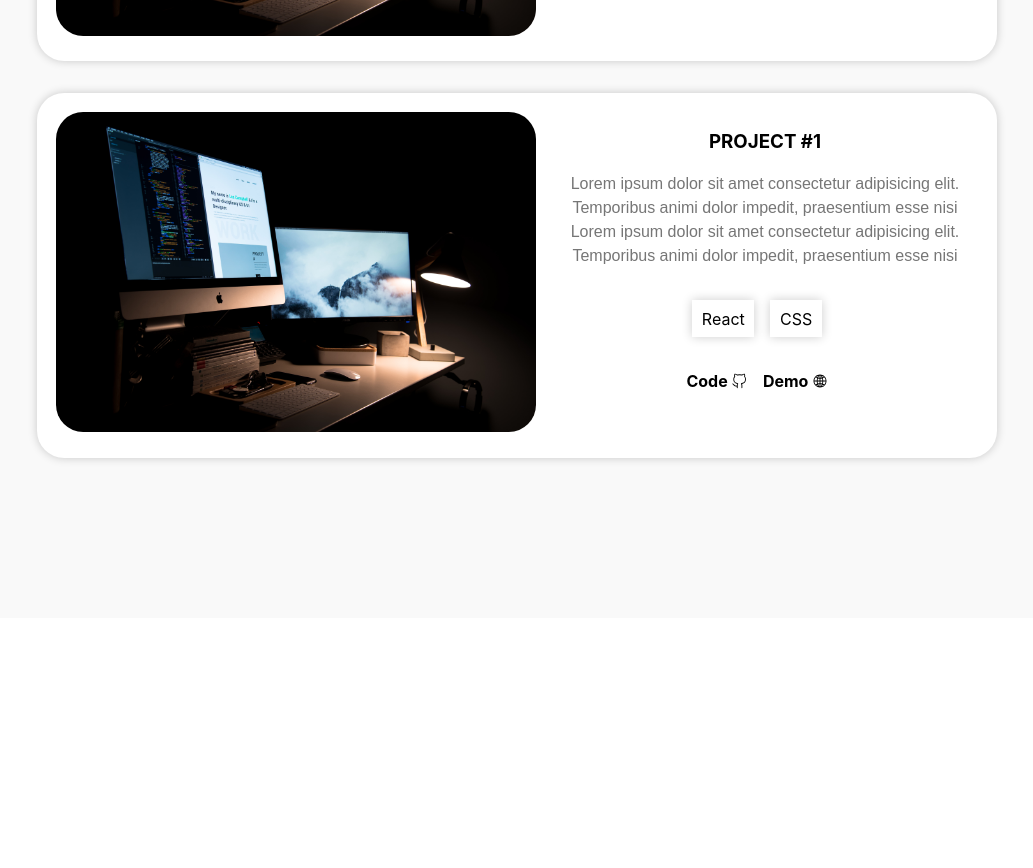
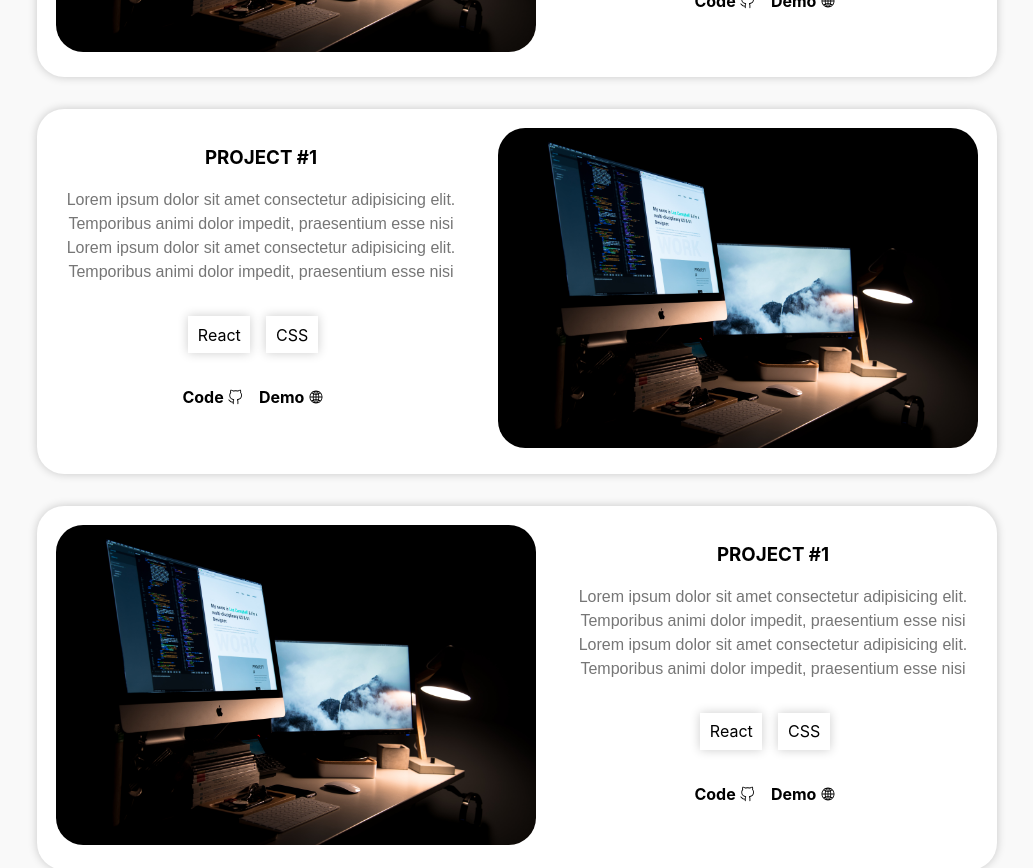
Before and after one commit to chantaseng/portfolioo, a React (Vite) app in the folder portfolio/: page / in a window 1280 px wide. Shown: the part 2020-2888 px from the top of the page, without its empty margins (123-1156 px from the left). Before the commit the page ends 2638 px from the top, so only its background shows below. Built offline with nearby package versions, Linux system fonts and the light colour scheme.

Commit message:
implementing the logic of flex-direction: row-reserve on every 2 projects cards

```diff
--- a/portfolio/src/App.jsx
+++ b/portfolio/src/App.jsx
@@ -20,7 +20,7 @@ function App() {
         <About1 />
         {/* <Projects /> */}
         <Projects1 />
-        {/* <Contact /> */}
+        <Contact />
       </Router>
     </>
   );
--- a/portfolio/src/components/Card.jsx
+++ b/portfolio/src/components/Card.jsx
@@ -3,11 +3,14 @@ import about from '../img/about.jpg';
 import { VscGithubAlt } from 'react-icons/vsc';
 import { IoIosGlobe } from 'react-icons/io';
 
-function Card() {
+function Card({ reverse }) {
+  const flexDirection = reverse
+    ? `${styles.card} ${styles.reverse}`
+    : styles.card;
+
   return (
     <>
-      <div className={styles.container}>
-        <div className={styles.card}>
+      <div className={flexDirection}>
         <div className={styles.imageContainer}>
           <img className={styles.image} src={about} alt="dog" />
         </div>
@@ -15,10 +18,10 @@ function Card() {
         <div className={styles.textContainer}>
           <h3 className={styles.title}>Project #1</h3>
           <p className={styles.text}>
-              Lorem ipsum dolor sit amet consectetur adipisicing elit.
-              Temporibus animi dolor impedit, praesentium esse nisi Lorem ipsum
-              dolor sit amet consectetur adipisicing elit. Temporibus animi
-              dolor impedit, praesentium esse nisi
+            Lorem ipsum dolor sit amet consectetur adipisicing elit. Temporibus
+            animi dolor impedit, praesentium esse nisi Lorem ipsum dolor sit
+            amet consectetur adipisicing elit. Temporibus animi dolor impedit,
+            praesentium esse nisi
           </p>
 
           <div className={styles.languages}>
@@ -32,15 +35,17 @@ function Card() {
 
           <div className={styles.links}>
             <div className={styles.link}>
-                <a href="#">
+              <a
+                href="https://github.com/chantaseng/netflex/tree/main/netflex"
+                target="blank"
+              >
                 Code <VscGithubAlt className={styles.emoji} />
               </a>
             </div>
             <div className={styles.link}>
-                <a href="#">
+              <a href="#" target="blank">
                 Demo <IoIosGlobe className={styles.emoji} />
               </a>
-              </div>
             </div>
           </div>
         </div>
--- a/portfolio/src/components/Card.module.css
+++ b/portfolio/src/components/Card.module.css
@@ -1,17 +1,15 @@
-.container {
-  margin-bottom: 2rem;
-}
-
 .card {
   display: flex;
   background-color: #fff;
   padding: 1.2rem;
+  gap: 2rem;
   border-radius: 1.7rem;
   box-shadow: 0 0 10px rgba(0, 0, 0, 0.2);
+  flex-direction: row;
 }
 
-.imageContainer {
-  margin-right: 1rem;
+.reverse {
+  flex-direction: row-reverse;
 }
 
 .image {
@@ -47,7 +45,6 @@
 }
 
 .language {
-  /* padding-right: 1rem; */
   margin-right: 1rem;
   box-shadow: 0 0 10px rgba(0, 0, 0, 0.2);
   padding: 0.4rem 0.6rem;
@@ -64,7 +61,6 @@
   color: black;
   margin-right: 1rem;
   display: flex;
-  /* justify-content: center; */
   align-items: center;
   font-weight: 700;
 }
@@ -72,3 +68,18 @@
 a svg {
   margin-left: 0.2rem;
 }
+
+@media (max-width: 1199px) {
+  .card {
+    /* flex-direction: column; */
+    display: grid;
+    grid-template-columns: 1fr;
+    margin: 0 auto;
+    text-align: center;
+    max-width: 45rem;
+  }
+
+  .textContainer {
+    max-width: 35rem;
+  }
+}
--- a/portfolio/src/sections/About1.module.css
+++ b/portfolio/src/sections/About1.module.css
@@ -11,8 +11,6 @@
 
 .content {
   align-items: center;
-  /* display: flex; */
-  /* justify-content: center; */
   display: grid;
   grid-template-columns: 1fr 1fr;
   justify-content: center;
--- a/portfolio/src/sections/Projects1.jsx
+++ b/portfolio/src/sections/Projects1.jsx
@@ -1,20 +1,23 @@
 import styles from './Projects1.module.css';
-import about from '../img/about.jpg';
-import { VscGithubAlt } from 'react-icons/vsc';
-import { IoIosGlobe } from 'react-icons/io';
 import Card from '../components/Card';
 
 function Projects1() {
   return (
     <section id="projects" className={styles.section}>
       <div className={styles.container}>
+        <div className={styles.projectsContent}>
           <p className={styles.containerTitle}>Portfolio</p>
           <h3 className={styles.subheader}>
             Built from scratch and from the bottom of my ❤️
           </h3>
 
+          <div className={styles.projectsGrid}>
             <Card />
+            <Card reverse={true} />
             <Card />
+            <Card reverse={true} />
+          </div>
+        </div>
       </div>
     </section>
   );
--- a/portfolio/src/sections/Projects1.module.css
+++ b/portfolio/src/sections/Projects1.module.css
@@ -4,10 +4,14 @@
 }
 
 .container {
+  max-width: 70rem;
+  margin: 0 auto;
+  padding: 0 5rem;
+}
+
+.projectsContent {
   display: flex;
   flex-direction: column;
-  max-width: 60rem;
-  margin: 0 auto;
 }
 
 .containerTitle {
@@ -22,5 +26,16 @@
   font-family: Poppins, sans-serif;
   font-size: 1.5rem;
   line-height: 1.4;
-  margin-bottom: 2rem;
+  margin-bottom: 3rem;
 }
+
+.projectsGrid {
+  display: grid;
+  grid-gap: 2rem;
+  grid-template-columns: 1fr;
+  height: auto;
+  width: 100%;
+}
+
+@media (max-width: 1199px) {
+}
```
Lines whose indentation alone changed are shown as unchanged.
